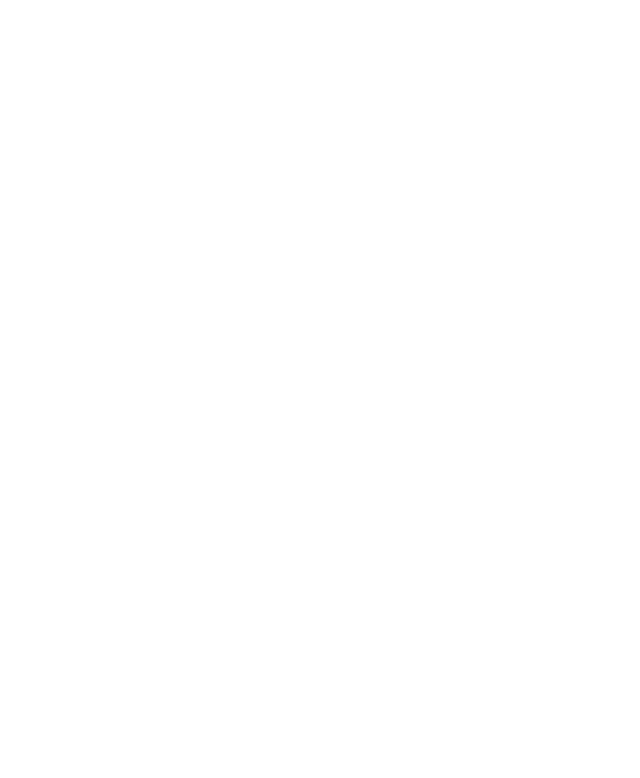
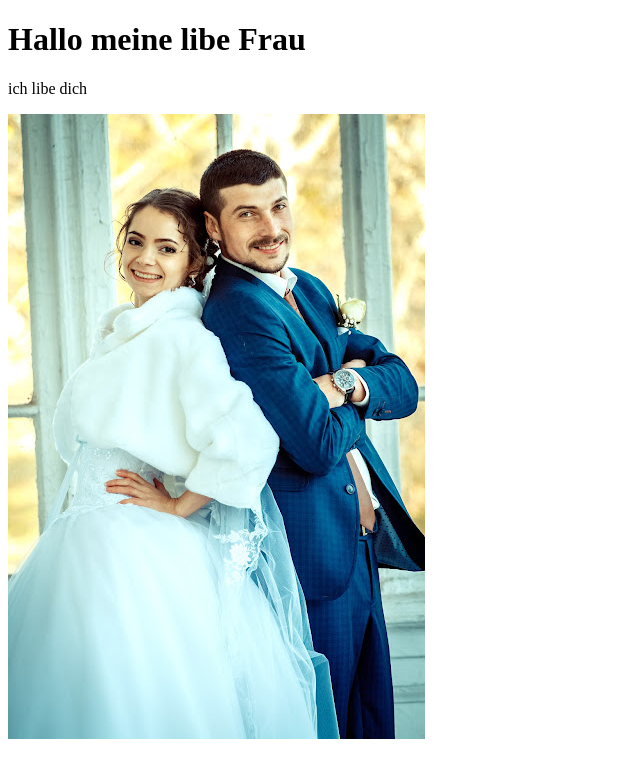
Before and after one commit to IgoryanDeltoro/homework, a plain HTML site: page index.html in a window 1280 px wide. Shown: the whole page, without its empty margins (0-640 px from the left). Drawn offline with Linux system fonts and the light colour scheme.

Commit message:
practice

```diff
--- a/index.html
+++ b/index.html
@@ -7,6 +7,21 @@
     <title>Document</title>
 </head>
 <body>
+    <!-- content -->
+ <div class="image">
+     <!-- main content-->
+        <div class="main text">
+            <h1>Hallo meine libe Frau</h1>
+           <p>ich libe dich </p>
+        </div>
 
+     <!-- side content -->
+       <aside>
+        <div>
+            <img src="image/IMG_4784.jpg" alt="Libe">
+        </div>
+       </aside>
+</div>
+    <script src="js/script.js"></script>
 </body>
 </html>
--- /dev/null
+++ b/style/style.css
@@ -0,0 +1,4 @@
+body {
+display: flex;
+flex-direction: row-reverse;
+}
```
Also changed, not shown: image/IMG_4784.jpg (added), js/script.js (added).
